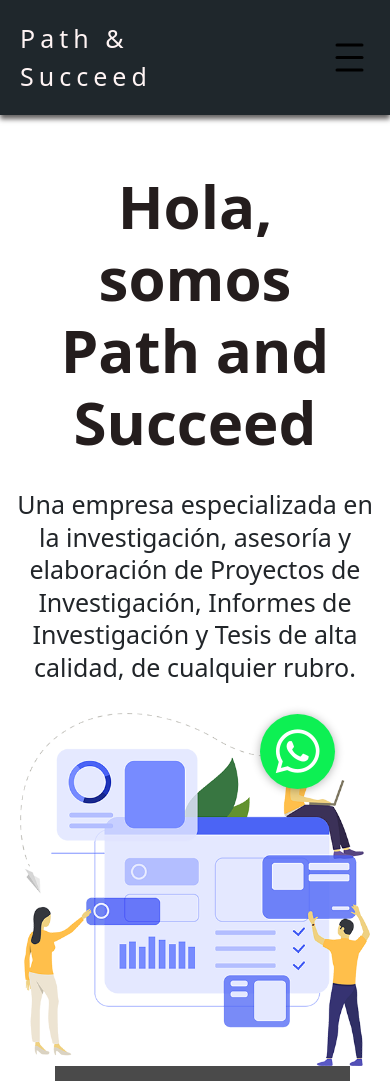
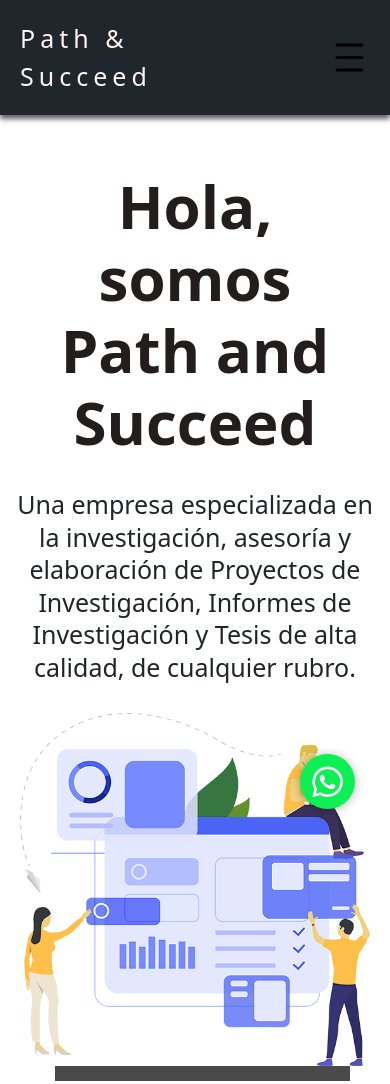
Before and after one commit to ImanolZela/pathandsucceed, a plain HTML site: page index.html in a window 390 px wide. Shown: the top 1084 px of the page. Drawn offline with nearby package versions, Linux system fonts and the light colour scheme.

Commit message:
indesandcss

```diff
--- a/css/style.css
+++ b/css/style.css
@@ -705,6 +705,17 @@ ul{
     background: #fff;
 }
 
+@media (max-width: 950px){
+     .btn-wsp{
+         width: 55px;
+         height: 55px;
+         line-height: 55px;
+         bottom: 35px;
+         right: 35px;
+         font-size: 35px;
+     }
+}
+
  /* footer */
 
 footer{
```
Also changed, not shown: index.html (+1 -0 lines).
